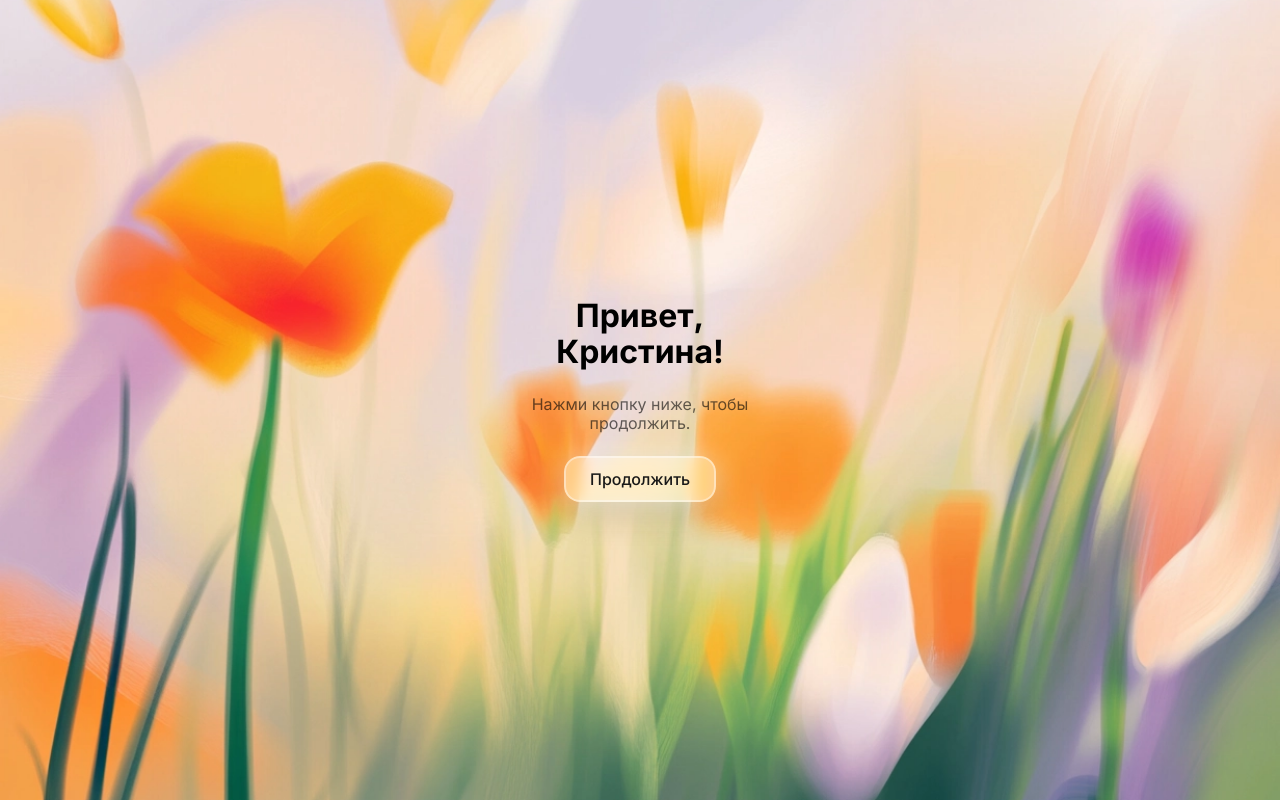
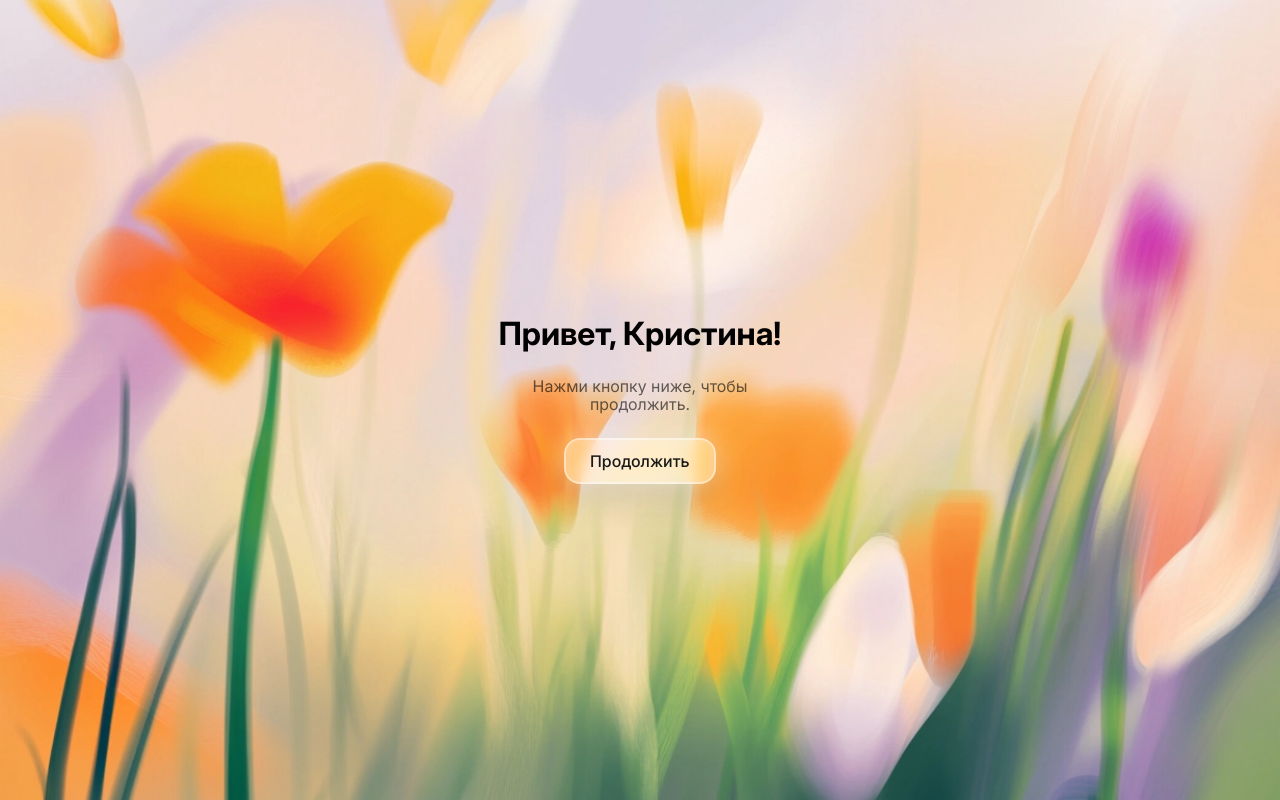
Before and after one commit to Seplaz/happy-birthday, a React (Vite) app: page / in a window 1280 px wide. Built offline with nearby package versions, Linux system fonts and the light colour scheme.

Commit message:
fix: fonts

```diff
--- a/src/components/app/App.css
+++ b/src/components/app/App.css
@@ -1,4 +1,4 @@
-@import url("https://fonts.googleapis.com/css2?family=Inter:ital,opsz,wght@0,14..32,100..900;1,14..32,100..900&display=swap");
+@import url('/src/fonts/fonts.css');
 
 * {
   box-sizing: border-box;
--- /dev/null
+++ b/src/fonts/fonts.css
@@ -0,0 +1,7 @@
+@font-face {
+  font-family: 'Inter';
+  src: url('/src/fonts/Inter-Variable.ttf') format('truetype-variations');
+  font-weight: 100 900;
+  font-style: normal;
+  font-display: swap;
+}
```
Also changed, not shown: src/fonts/Inter-Variable.ttf (added).
